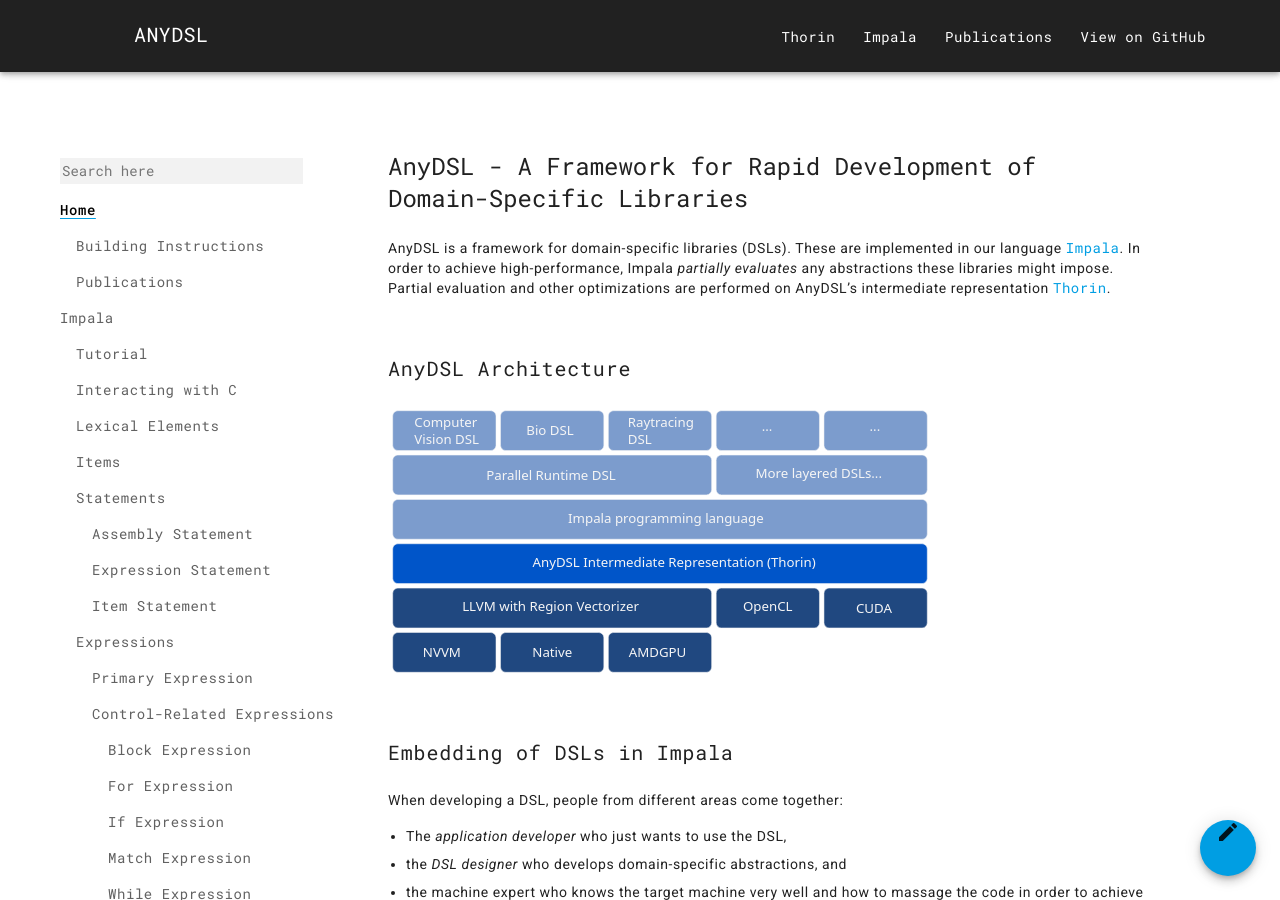
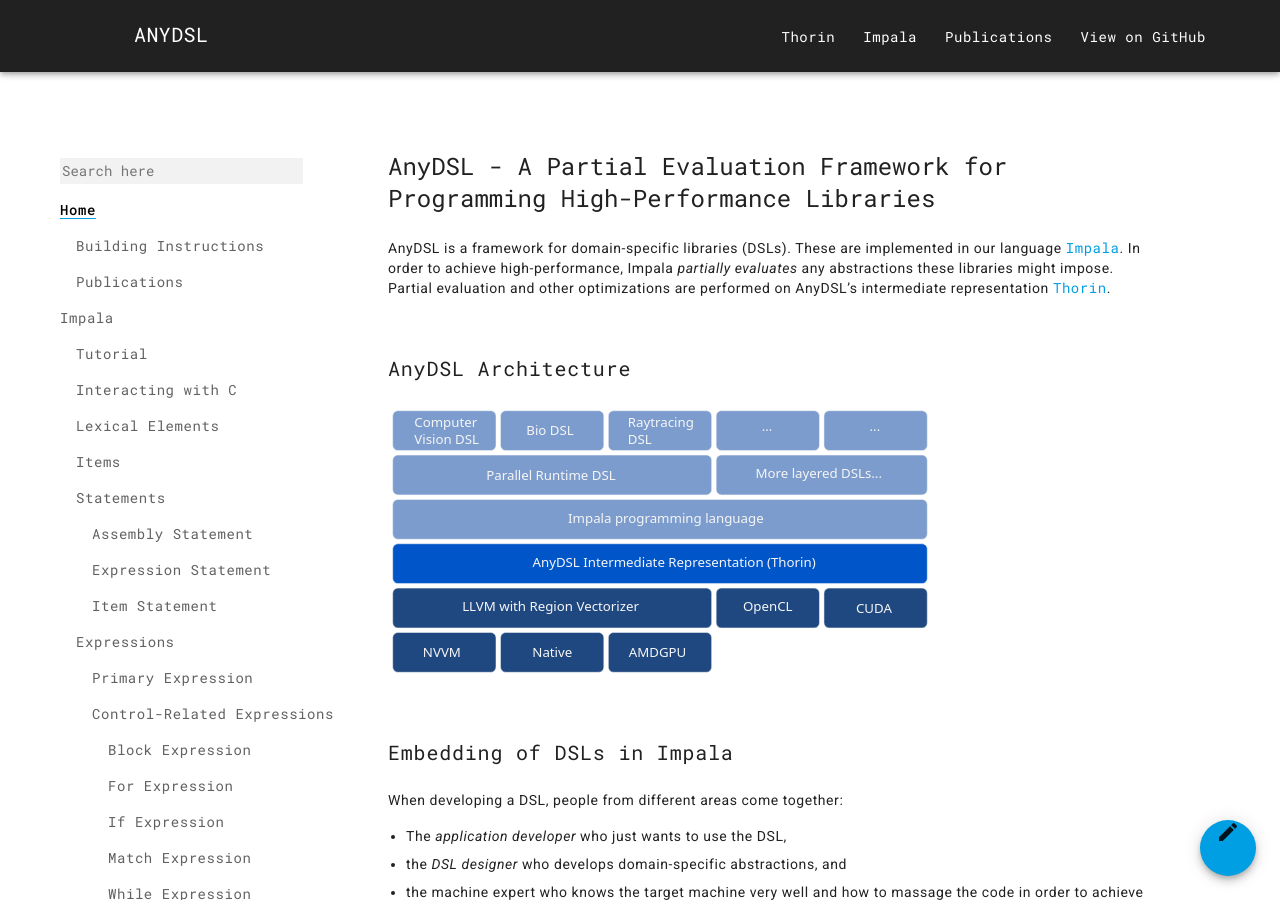
Before and after one commit to AnyDSL/anydsl.github.io, a Jekyll site: the page built from index.md, in a window 1280 px wide and 900 px high. Built offline with Jekyll 4.4.1, drawn with Linux system fonts in a browser that asks for light colours; nearby versions of some CDN libraries.

Commit message:
Update AnyDSL main title.

```diff
--- a/index.md
+++ b/index.md
@@ -1,5 +1,5 @@
 ---
-title: AnyDSL - A Framework for Rapid Development of Domain-Specific Libraries
+title: AnyDSL - A Partial Evaluation Framework for Programming High-Performance Libraries
 weight: -1
 menu: Home
 show_toc: false
```
